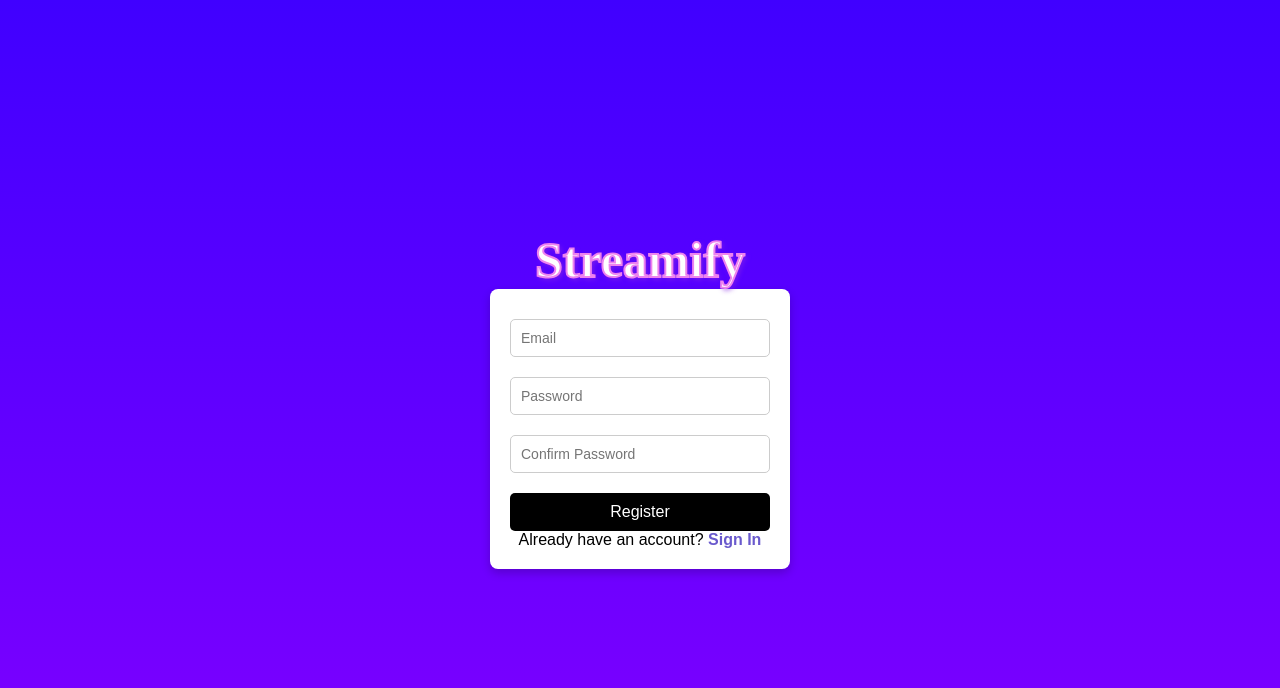
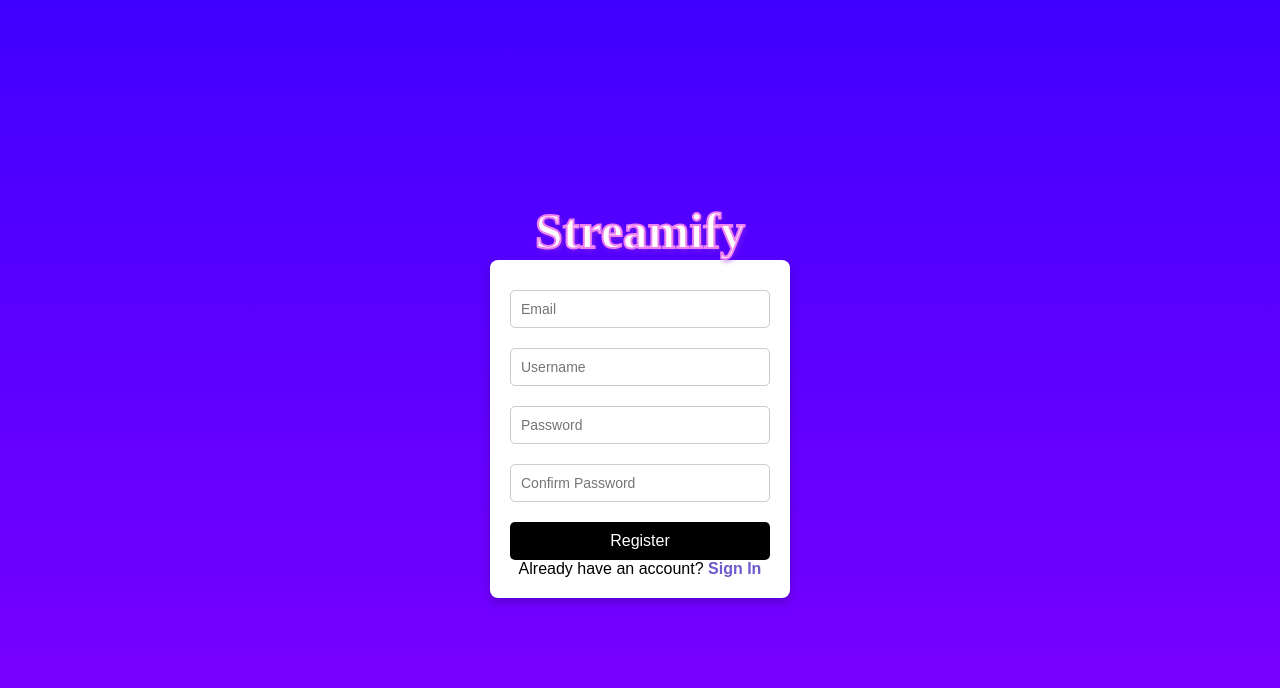
Before and after one commit to MSGanesh23/Streamify-Frontend, a React (Vite) app: page /signup in a window 1280 px wide. Shown: the top 688 px of the page. Built offline with nearby package versions, Linux system fonts and the light colour scheme; a web font is replaced by a local one.

Commit message:
Update Signup.jsx

```diff
--- a/src/components/Signup.jsx
+++ b/src/components/Signup.jsx
@@ -5,6 +5,7 @@ import './../assets/css/Signup.css';
 const Signup = () => {
     const navigate = useNavigate();
     const [email, setEmail] = useState("");
+    const [username, setUsername] = useState("");
     const [password, setPassword] = useState("");
     const [confirmPassword, setConfirmPassword] = useState("");
     const [error, setError] = useState("");
@@ -17,36 +18,39 @@ const Signup = () => {
             return;
         }
 
-    // Extract domain part between @ and .
         const domainPart = email.substring(email.indexOf('@') + 1, email.lastIndexOf('.'));
         if (/\d/.test(domainPart)) {
-        setError("Email domain must not contain numbers (e.g., user@abc.com is valid, but not user@abc123.com)");
+            setError("Email domain must not contain numbers.");
+            return;
+        }
+
+        if (!username) {
+            setError("Please enter a username.");
             return;
         }
 
         if (password !== confirmPassword) {
-        setError("Passwords do not match");
+            setError("Passwords do not match.");
             return;
         }
 
         try {
-        const response = await fetch("http://backend:8080/api/register", {
+            const response = await fetch("http://localhost:8086/api/register", {
                 method: "POST",
                 headers: { "Content-Type": "application/json" },
-            body: JSON.stringify({ email, password, role: 0 }),
+                body: JSON.stringify({ email, username, password, role: 0 }),
             });
 
-        if (response.ok) {
+            const data = await response.text();
+            if (data.startsWith("200")) {
                 navigate("/signin");
             } else {
-            const data = await response.text();
                 setError(data);
             }
         } catch (err) {
             setError("Registration failed. Please try again.");
         }
     };
-
 
     return (
         <div className="signin-container">
@@ -57,6 +61,12 @@ const Signup = () => {
                     placeholder="Email"
                     value={email}
                     onChange={(e) => setEmail(e.target.value)}
+                />
+                <input
+                    type="text"
+                    placeholder="Username"
+                    value={username}
+                    onChange={(e) => setUsername(e.target.value)}
                 />
                 <input
                     type="password"
```
Lines whose indentation alone changed are shown as unchanged.
